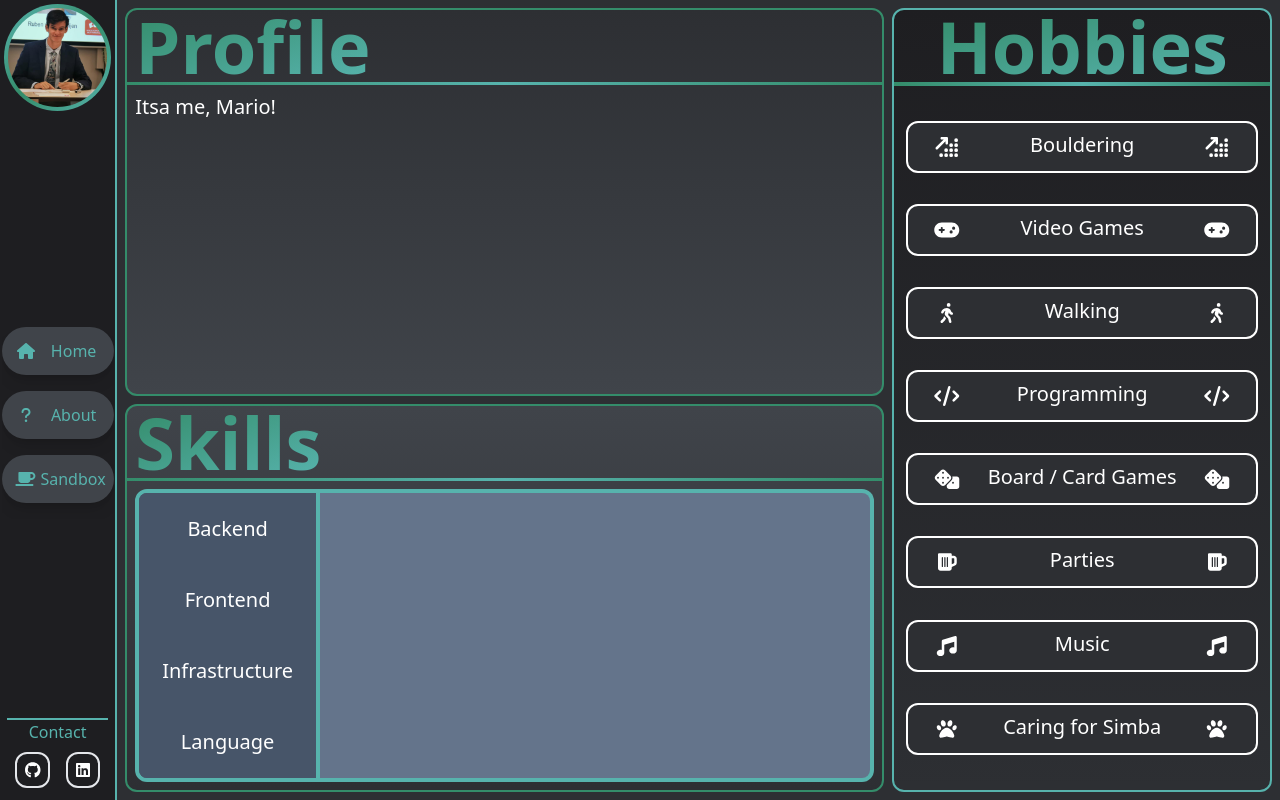
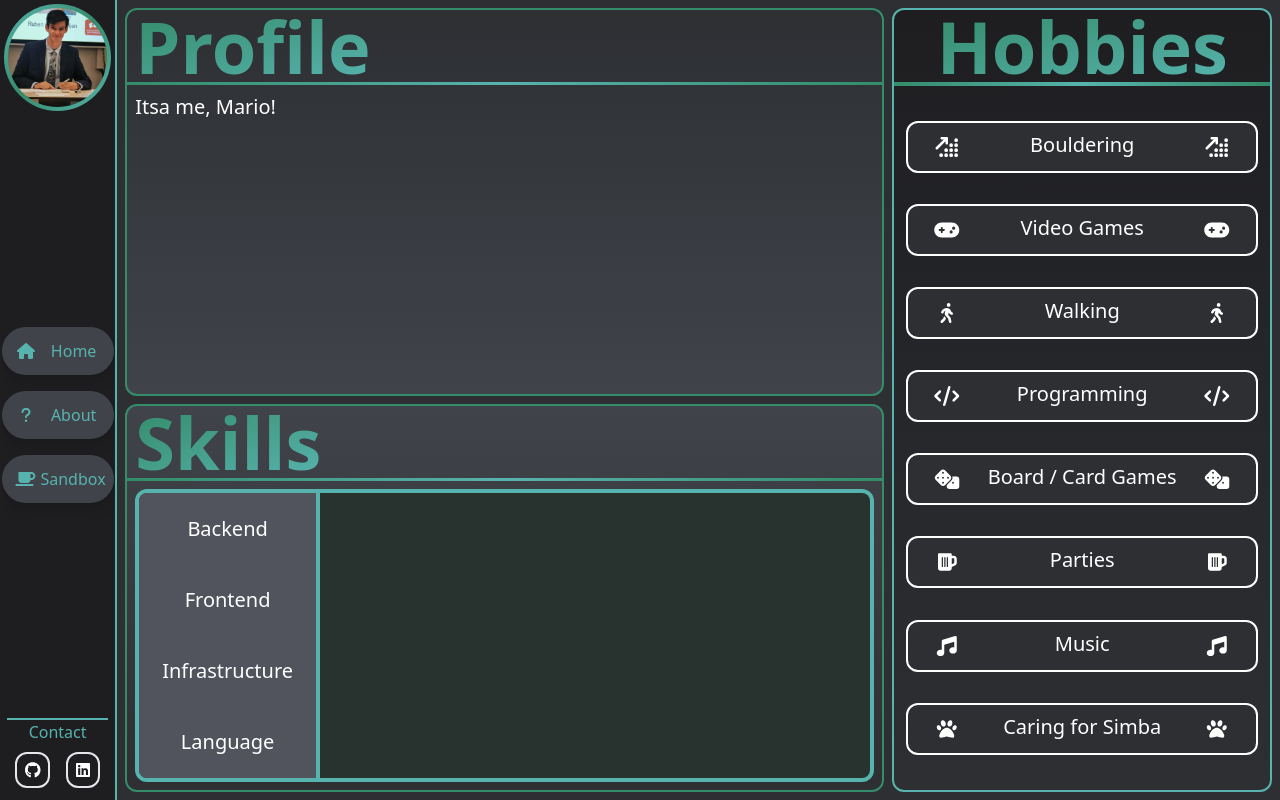
Before and after one commit to FRMeulen/me-online, a Vue app: page /about in a window 1280 px wide. Built offline with nearby package versions, Linux system fonts and the light colour scheme.

Commit message:
Styling of skills card.

```diff
--- a/src/components/about/Skills/SkillsCard.vue
+++ b/src/components/about/Skills/SkillsCard.vue
@@ -13,7 +13,7 @@
     </div>
     <div class="skills-text-container flex flex-row text-xl m-2 h-full">
       <div
-        class="skills-category-tabs flex flex-col flex-grow w-1/4 h-full rounded-tl-xl rounded-bl-xl border-primary border-4 bg-slate-600"
+        class="skills-category-tabs flex flex-col flex-grow w-1/4 h-full rounded-tl-xl rounded-bl-xl border-primary border-4"
       >
         <div
           class="backend-tab skill-tab"
@@ -45,7 +45,7 @@
         </div>
       </div>
       <div
-        class="skill-bars-container flex flex-col w-3/4 px-1 rounded-r-xl bg-slate-500 border-primary border-y-4 border-r-4 justify-evenly"
+        class="skill-bars-container flex flex-col w-3/4 px-1 rounded-r-xl bg-bgtertiary border-primary border-y-4 border-r-4 justify-evenly"
       >
         <SkillBar
           v-for="skill in skillsByTab(selectedTab)"
--- a/src/tailwind.css
+++ b/src/tailwind.css
@@ -17,15 +17,15 @@
   }
 
   .skill-tab {
-    @apply flex h-1/4 w-full items-center justify-center hover:bg-slate-400
+    @apply flex h-1/4 w-full items-center justify-center hover:bg-highlight
   }
 
   .tab-inactive {
-    @apply bg-slate-600
+    @apply bg-tertiary
   }
 
   .tab-active {
-    @apply bg-slate-400
+    @apply bg-highlight
   }
 
   .debug-red {
--- a/tailwind.config.js
+++ b/tailwind.config.js
@@ -7,10 +7,13 @@ module.exports = {
       colors: {
         bgprimary: "#2d2f33",
         bgsecondary: "#1e1e21",
+        bgtertiary: "#28332f",
         bgaccent: "#40444a",
         primary: "#57b3ad",
         secondary: "#348c6a",
+        tertiary: "#51545c",
         accent: "#63dbad",
+        highlight: "#66bd99",
       },
     },
   },
```
